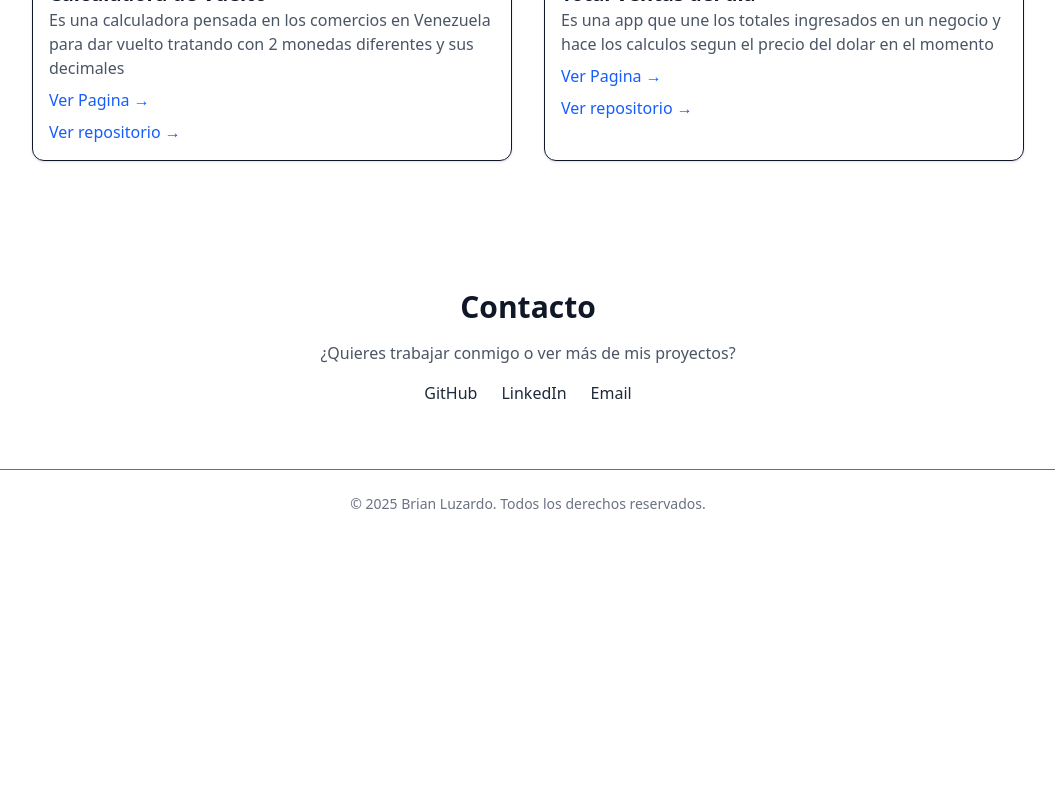
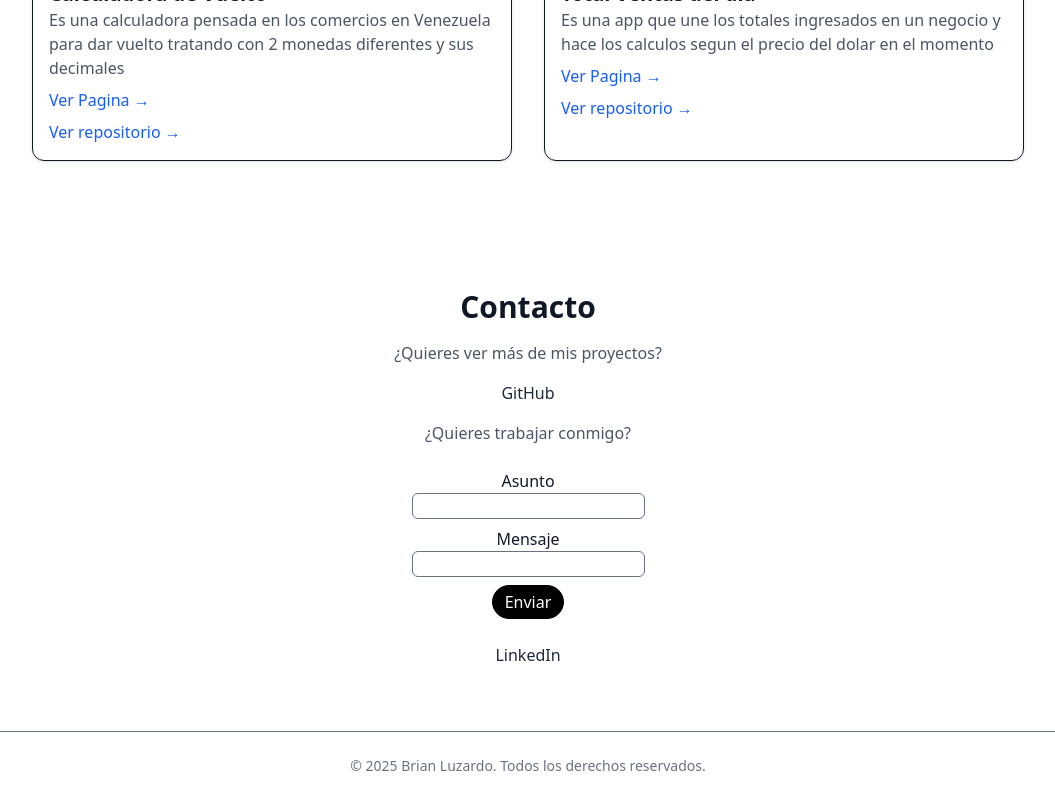
Before and after one commit to Xgsusbrx/My-Portafolio-, a React (Vite) app: page / in a window 1280 px wide. Shown: the part 1771-2571 px from the top of the page, without its empty margins (112-1167 px from the left). Before the commit the page ends 2309 px from the top, so only its background shows below. Built offline with nearby package versions, Linux system fonts and the light colour scheme.

Commit message:
agrega el formulario de contacto

```diff
--- a/src/components/Contact.jsx
+++ b/src/components/Contact.jsx
@@ -1,15 +1,37 @@
+
+import { FormContact } from "./FormContact";
 export const Contact = () => {
+
+
+
   return (
     <section id="contact" className="py-16 px-4 text-center">
       <h2 className="text-3xl font-bold mb-4">Contacto</h2>
-      <p className="text-gray-600 mb-4">¿Quieres trabajar conmigo o ver más de mis proyectos?</p>
+      <p className="text-gray-600 mb-4">¿Quieres ver más de mis proyectos? </p>
       <div className="flex justify-center gap-6">
-        <a href="https://github.com/Xgsusbrx" target="_blank" className="text-gray-800 hover:text-black">GitHub</a>
-        <a href="https://www.linkedin.com/in/brianluzardo/" target="_blank" className="text-gray-800 hover:text-black">LinkedIn</a>
-        <a href="mailto:brian95gsus@gmail.com?body=hola&subject=hola2" className="text-gray-800 hover:text-black">Email</a>
+        <a
+          href="https://github.com/Xgsusbrx"
+          target="_blank"
+          className="text-gray-800 hover:text-black mb-4"
+        >
+          GitHub
+        </a>
+      </div>
+      <a className="text-gray-600">¿Quieres trabajar conmigo?</a>
+      <div className="flex justify-center gap-6 mt-6">
 
       </div>
+
+      <FormContact/>
+      <div className="flex justify-center gap-6 mt-6"> <a
+          href="https://www.linkedin.com/in/brianluzardo/"
+          target="_blank"
+          className="text-gray-800 hover:text-black"
+        >
+          LinkedIn
+        </a></div>
+
     </section>
   );
-}
-export default Contact
+};
+export default Contact;
--- /dev/null
+++ b/src/components/FormContact.jsx
@@ -0,0 +1,46 @@
+import { useState } from "react";
+
+export const FormContact = () => {
+  const [asunto, setAsunto] = useState("");
+  const [body, setBody] = useState("");
+
+  const handleSubmit = (event) => {
+    console.log({ asunto, body });
+    event.preventDefault();
+    setAsunto("");
+    setBody("");
+  };
+
+  return (
+    <>
+      <form onSubmit={handleSubmit}>
+        <label>Asunto </label>
+        <div className="mb-2">
+          <input
+            className="border rounded-md border-gray-500"
+            value={asunto}
+            onChange={(e) => {
+              setAsunto(e.target.value);
+            }}
+          ></input>
+        </div>
+        <label>Mensaje </label>
+        <div className="mb-2">
+          <input
+            className="border rounded-md border-gray-500"
+            value={body}
+            onChange={(e) => {
+              setBody(e.target.value);
+            }}
+          ></input>
+        </div>
+        <button
+          href={`mailto:brian95gsus@gmail.com?body=${body}&subject=${asunto}`}
+          className="text-white bg-black rounded-full px-3 py-1 cursor-pointer border border-black hover:text-black hover:bg-white hover:border hover:border-black"
+        >
+          Enviar
+        </button>
+      </form>
+    </>
+  );
+};
```
Also changed, not shown: src/hooks/useForm.js (added).
